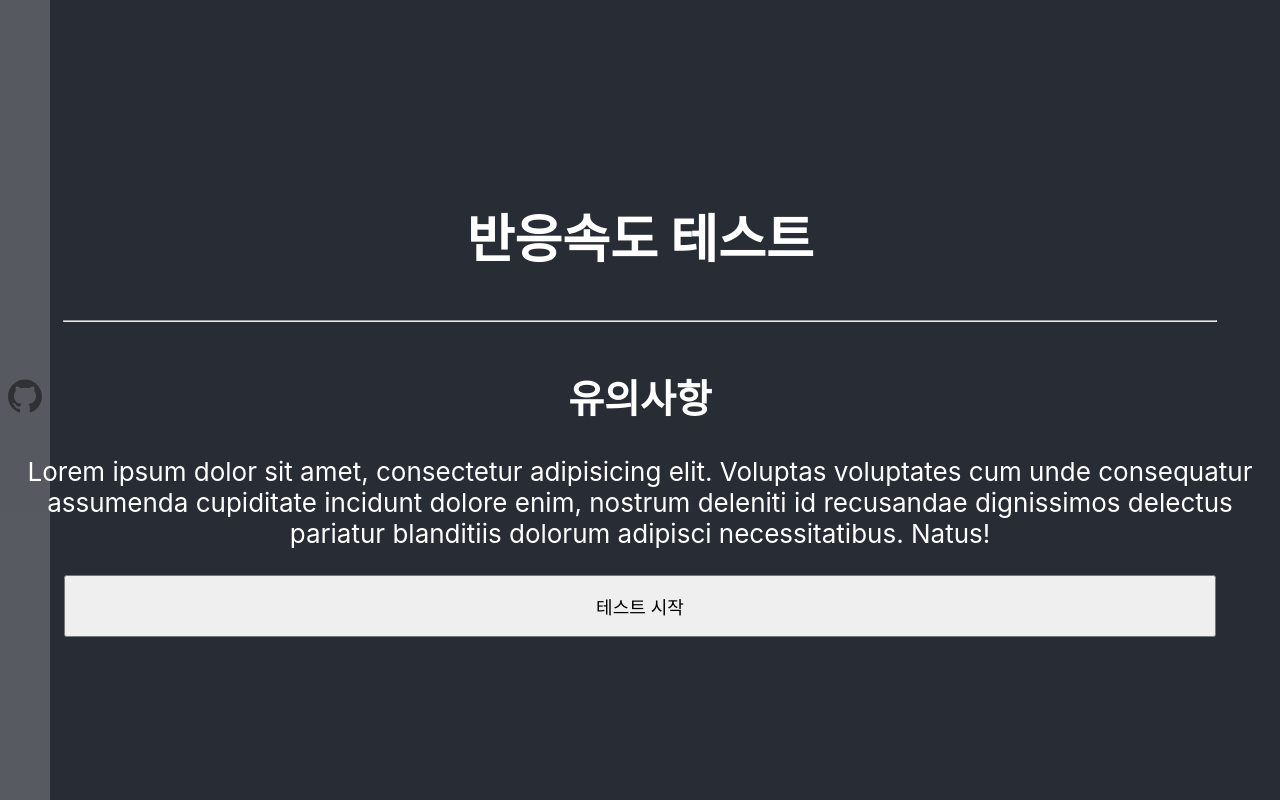
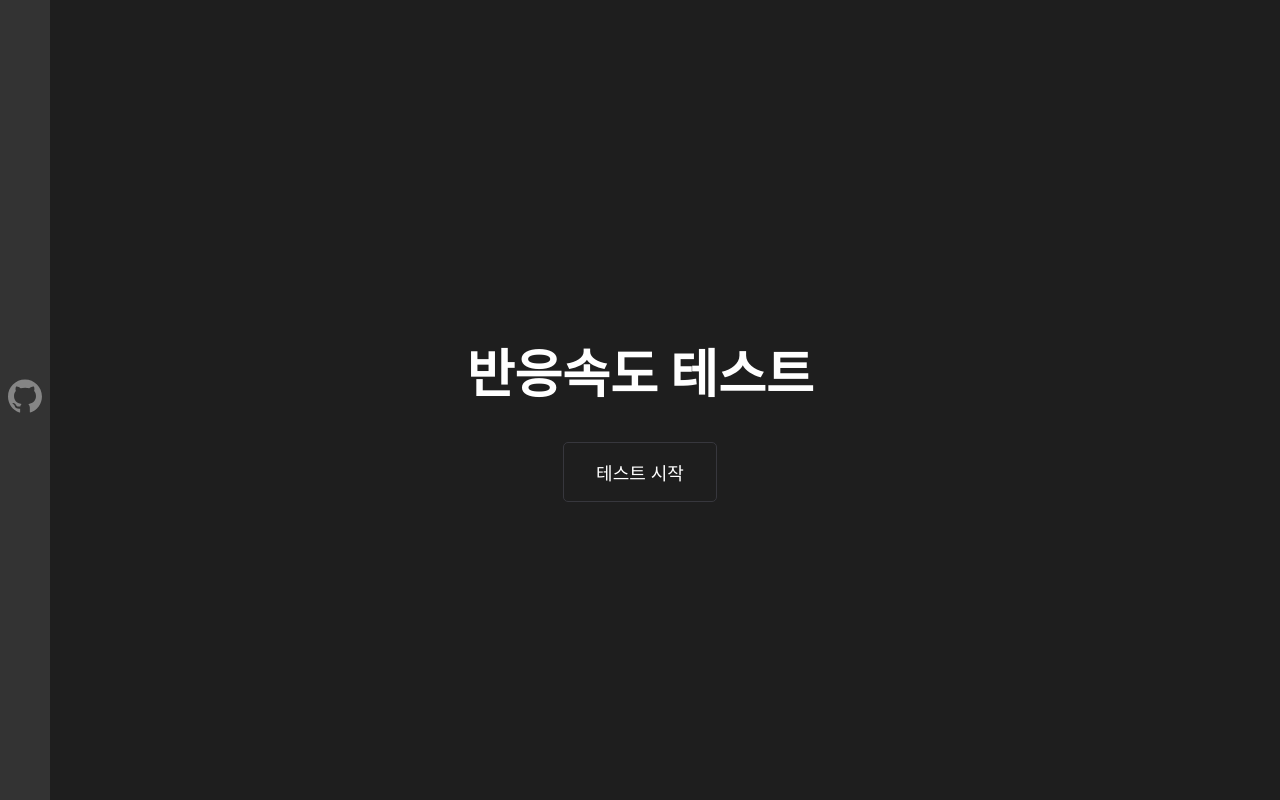
Before and after one commit to chinsun9/reaction-time-test, a React (Create React App) app: page / in a window 1280 px wide. Built offline with nearby package versions, Linux system fonts and the light colour scheme.

Commit message:
refactor css

```diff
--- a/src/App.scss
+++ b/src/App.scss
@@ -1,4 +1,6 @@
 .App {
+  --gray: #37373d;
+
   display: flex;
   flex-direction: column;
   align-items: center;
@@ -7,26 +9,70 @@
   color: white;
   font-size: calc(10px + 2vmin);
   text-align: center;
-  background-color: #282c34;
+  background-color: #1e1e1e;
 
-  > * {
-    min-width: 90vw;
+  button {
+    width: fit-content;
+    padding: 16px 32px;
+    color: inherit;
+    background-color: transparent;
+    border: 1px solid var(--gray);
+    border-radius: 5px;
+    box-shadow: none;
+    transition: all 0.2s;
+
+    &:hover {
+      --color: 14, 99, 156;
+      --rgb: rgb(var(--color));
+
+      background-color: var(--rgb);
+      box-shadow: 0px 10px 20px 3px rgba(var(--color), 0.4);
+    }
+  }
+
+  > {
+    * {
+      width: 80vw;
+    }
+
+    hr {
+      border: none;
+      border-bottom: 1px solid var(--gray);
+    }
+
+    progress[value] {
+      height: 10px;
+      margin-top: 20px;
+      appearance: none;
+
+      &::-webkit-progress-value {
+        background-image: -webkit-linear-gradient(left, #007acc, #007acc);
+      }
+
+      &::-webkit-progress-bar {
+        background-color: #eee;
+        box-shadow: 0 2px 5px rgba(0, 0, 0, 0.25) inset;
+      }
+    }
   }
 
   // Start
 
   .start {
+    --color: #1e1e1e;
+
     border: 1px solid #dee2e628;
     border-radius: 0.25rem;
+    cursor: pointer;
 
     &.go {
       position: relative;
       background-image: linear-gradient(
         to right,
-        #ff553b 0%,
-        #ff553b 19%,
-        #ff553b 60%,
-        #ff553b 100%
+        var(--color) 0%,
+        var(--color) 19%,
+        var(--color) 60%,
+        var(--color) 100%
       );
 
       &::after {
@@ -53,10 +99,10 @@
     &.wait {
       background-image: linear-gradient(
         to right,
-        #ff553b 0%,
-        #ff553b 19%,
-        #ff553b 60%,
-        #ff553b 100%
+        var(--color) 0%,
+        var(--color) 19%,
+        var(--color) 60%,
+        var(--color) 100%
       );
     }
   }
@@ -77,6 +123,7 @@
   .result {
     h1 {
       display: inline;
+      color: #9cdcfe;
     }
   }
 
@@ -92,7 +139,15 @@
     }
 
     .rank-msg {
+      margin: 50px 0;
       font-size: x-large;
+
+      &::before {
+        content: '"';
+      }
+      &::after {
+        content: '"';
+      }
     }
   }
 
--- a/src/component/Main.tsx
+++ b/src/component/Main.tsx
@@ -14,16 +14,6 @@ function Main({ setPage }: Props) {
     <>
       <h1>반응속도 테스트</h1>
 
-      <hr />
-      <div className="notice">
-        <h2>유의사항</h2>
-        <p>
-          Lorem ipsum dolor sit amet, consectetur adipisicing elit. Voluptas
-          voluptates cum unde consequatur assumenda cupiditate incidunt dolore
-          enim, nostrum deleniti id recusandae dignissimos delectus pariatur
-          blanditiis dolorum adipisci necessitatibus. Natus!
-        </p>
-      </div>
       <button type="button" onClick={onClickHandler}>
         테스트 시작
       </button>
--- a/src/index.scss
+++ b/src/index.scss
@@ -7,14 +7,14 @@ body {
   -moz-osx-font-smoothing: grayscale;
 }
 
-code {
-  font-family: source-code-pro, Menlo, Monaco, Consolas, "Courier New",
-    monospace;
-}
-
 button {
   padding: 1rem;
   font-size: large;
+  cursor: pointer;
+}
+
+a {
+  color: inherit;
 }
 
 .sidetab {
@@ -27,13 +27,9 @@ button {
   justify-content: center;
   width: 50px;
   height: 100%;
-  color: rgba(0, 0, 0, 0.452);
+  color: #858585;
   font-size: 34px;
-  background-color: rgba(247, 247, 247, 0.226);
-}
-/* a tag no color */
-a {
-  color: inherit;
+  background-color: #333333;
 }
 
 @media (max-width: 736px) {
```
